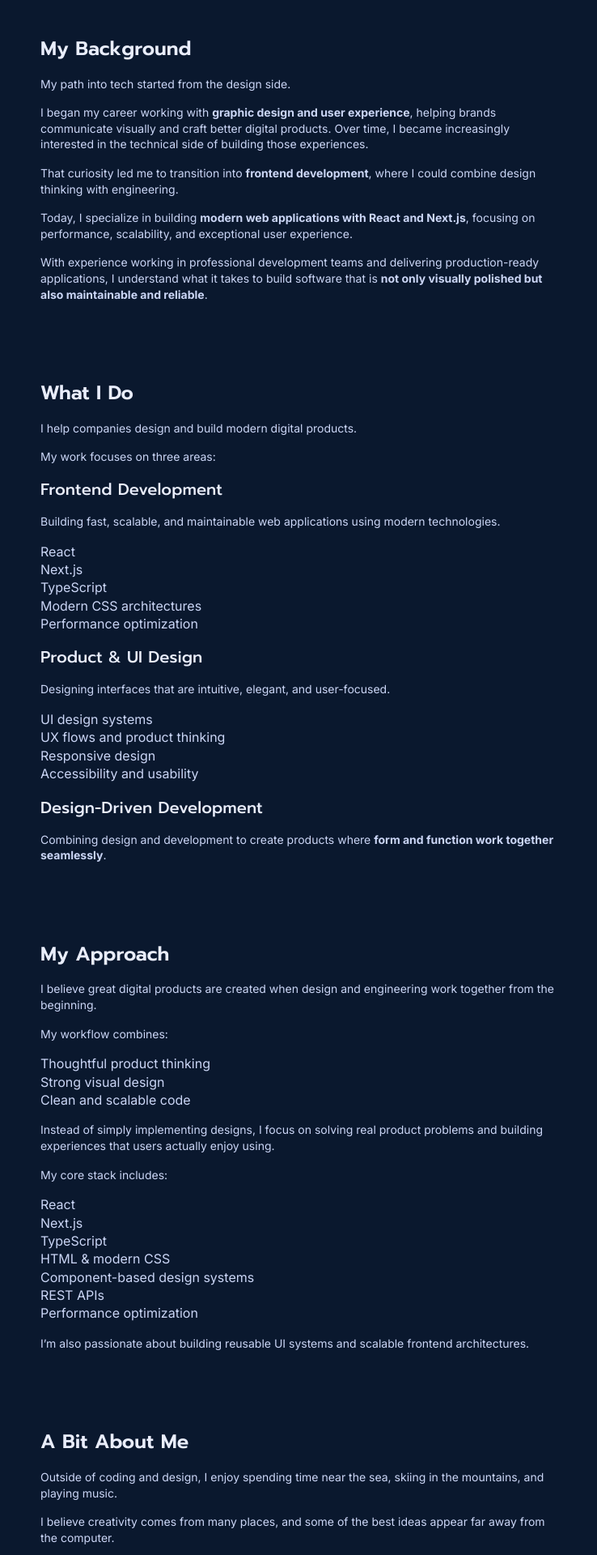
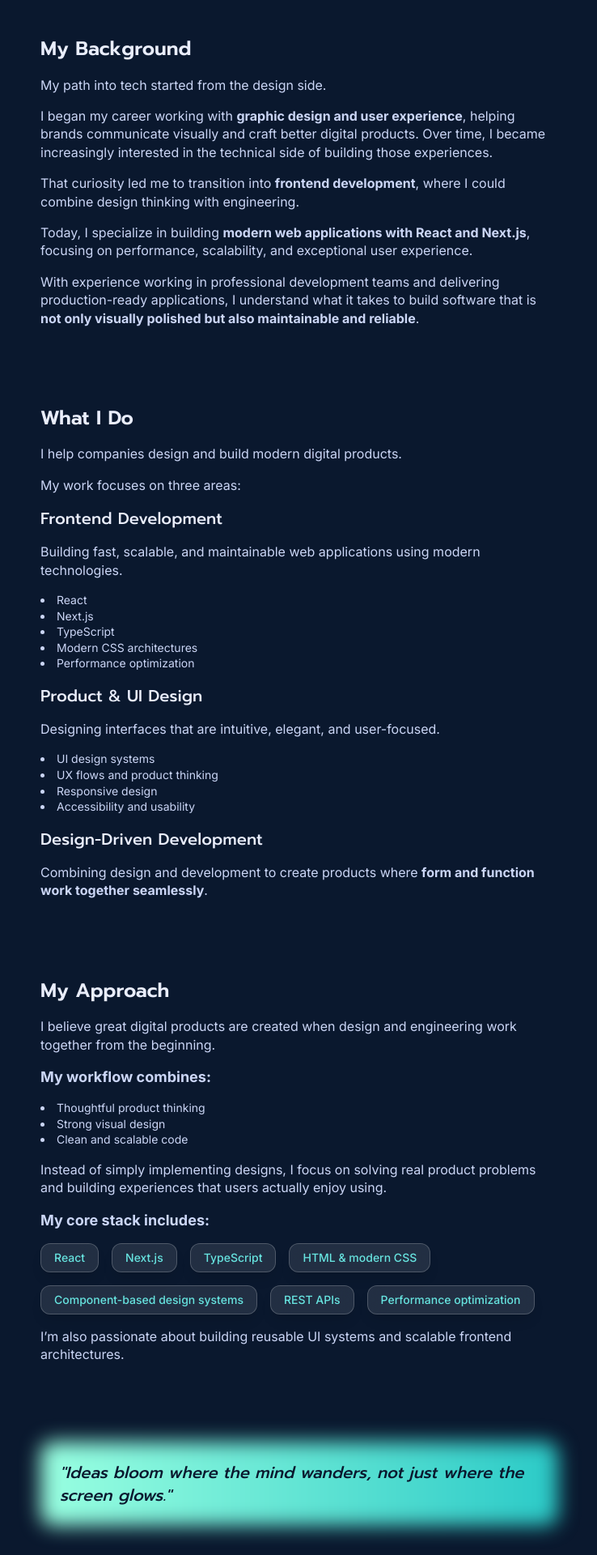
Before and after one commit to Bjornhona/asa-eriksson-portfolio, a Next.js app: page /en/about in a window 1280 px wide. Shown: the part 820-2740 px from the top of the page at 81% size, without its empty margins (270-1008 px from the left). Built offline with nearby package versions, Linux system fonts and the light colour scheme.

Commit message:
About page styled

```diff
--- a/src/app/[locale]/about/page.tsx
+++ b/src/app/[locale]/about/page.tsx
@@ -4,13 +4,15 @@ import { container, fadeInUp } from "@/lib/animations";
 import TitleHoverGlow from "@/components/TitleHoverGlow/TitleHoverGlow";
 import BlendImageFilter from "@/components/BlendImageFilter/BlendImageFilter";
 import { Button } from "@/ui";
+import { MailIcon } from "lucide-react";
 
 const AboutPage = () => {
+  const experience = new Date().getFullYear() - 2019;
+
   return (
     <div className="relative container pt-[64px] pb-12">
-      <div className="relative min-h-screen">
       <motion.div
-          className="relative w-[40vw] h-[40vw] aspect-square overflow-hidden rounded-full ml-auto"
+        className="absolute right-0 w-[40vw] h-[40vw] aspect-square overflow-hidden rounded-full ml-auto z-0"
         variants={fadeInUp}
         initial="initial"
         animate="animate"
@@ -23,7 +25,8 @@ const AboutPage = () => {
           className="-translate-y-4 xs:-translate-y-6 sm:-translate-y-10 md:-translate-y-16"
         />
       </motion.div>
-        <div className="absolute top-0 left-0 z-10 flex min-h-screen max-w-2xl flex-col justify-center py-20 sm:py-24 [text-shadow:0_2px_6px_rgba(0,0,0,0.5)]">
+      <div className="relative">
+        <div className="min-h-screen z-10 flex max-w-2xl flex-col justify-center pb-24 [text-shadow:0_2px_6px_rgba(0,0,0,0.5)]">
           <motion.div
             className="space-y-4 max-w-xs xs:sm:max-w-sm md:max-w-md lg:max-w-lg"
             variants={container}
@@ -40,17 +43,17 @@ const AboutPage = () => {
               performance, and clean architecture.
             </motion.h4>
 
-            <motion.p variants={fadeInUp}>
+            <motion.h6 variants={fadeInUp}>
               With a background in both <strong>design and engineering</strong>,
               I bridge the gap between visual creativity and technical
               execution. My goal is simple: create digital products that are{" "}
               <strong>beautiful, intuitive, and scalable</strong>.
-            </motion.p>
+            </motion.h6>
 
-            <motion.p variants={fadeInUp}>
+            <motion.h6 variants={fadeInUp}>
               I work with companies and startups around the world to transform
               ideas into <strong>high-quality web experiences</strong>.
-            </motion.p>
+            </motion.h6>
           </motion.div>
         </div>
       </div>
@@ -58,30 +61,31 @@ const AboutPage = () => {
         className="space-y-4 max-w-md mx-auto"
         variants={container}
         initial="initial"
-        animate="animate"
+        whileInView="animate"
+        viewport={{ once: true }}
       >
         <motion.h3 variants={fadeInUp}>My Background</motion.h3>
-        <motion.p variants={fadeInUp}>
+        <motion.h6 variants={fadeInUp}>
           My path into tech started from the design side.
-        </motion.p>
-        <motion.p variants={fadeInUp}>
+        </motion.h6>
+        <motion.h6 variants={fadeInUp}>
           I began my career working with{" "}
           <strong>graphic design and user experience</strong>, helping brands
           communicate visually and craft better digital products. Over time, I
           became increasingly interested in the technical side of building those
           experiences.
-        </motion.p>
-        <motion.p variants={fadeInUp}>
+        </motion.h6>
+        <motion.h6 variants={fadeInUp}>
           That curiosity led me to transition into{" "}
           <strong>frontend development</strong>, where I could combine design
           thinking with engineering.
-        </motion.p>
-        <motion.p variants={fadeInUp}>
+        </motion.h6>
+        <motion.h6 variants={fadeInUp}>
           Today, I specialize in building{" "}
           <strong>modern web applications with React and Next.js</strong>,
           focusing on performance, scalability, and exceptional user experience.
-        </motion.p>
-        <motion.p variants={fadeInUp}>
+        </motion.h6>
+        <motion.h6 variants={fadeInUp}>
           With experience working in professional development teams and
           delivering production-ready applications, I understand what it takes
           to build software that is{" "}
@@ -89,29 +93,32 @@ const AboutPage = () => {
             not only visually polished but also maintainable and reliable
           </strong>
           .
-        </motion.p>
+        </motion.h6>
       </motion.div>
 
       <motion.div
         className="space-y-4 max-w-md mx-auto my-24"
         variants={container}
         initial="initial"
-        animate="animate"
+        whileInView="animate"
+        viewport={{ once: true }}
       >
         <motion.h3 variants={fadeInUp}>What I Do</motion.h3>
 
-        <motion.p variants={fadeInUp}>
+        <motion.h6 variants={fadeInUp}>
           I help companies design and build modern digital products.
-        </motion.p>
+        </motion.h6>
 
-        <motion.p variants={fadeInUp}>My work focuses on three areas:</motion.p>
+        <motion.h6 variants={fadeInUp}>
+          My work focuses on three areas:
+        </motion.h6>
 
         <motion.h4 variants={fadeInUp}>Frontend Development</motion.h4>
-        <motion.p variants={fadeInUp}>
+        <motion.h6 variants={fadeInUp}>
           Building fast, scalable, and maintainable web applications using
           modern technologies.
-        </motion.p>
-        <motion.ul variants={fadeInUp}>
+        </motion.h6>
+        <motion.ul variants={fadeInUp} className="list-disc list-inside">
           <motion.li variants={fadeInUp}>React</motion.li>
           <motion.li variants={fadeInUp}>Next.js</motion.li>
           <motion.li variants={fadeInUp}>TypeScript</motion.li>
@@ -120,10 +127,10 @@ const AboutPage = () => {
         </motion.ul>
 
         <motion.h4 variants={fadeInUp}>Product & UI Design</motion.h4>
-        <motion.p variants={fadeInUp}>
+        <motion.h6 variants={fadeInUp}>
           Designing interfaces that are intuitive, elegant, and user-focused.
-        </motion.p>
-        <motion.ul variants={fadeInUp}>
+        </motion.h6>
+        <motion.ul variants={fadeInUp} className="list-disc list-inside">
           <motion.li variants={fadeInUp}>UI design systems</motion.li>
           <motion.li variants={fadeInUp}>
             UX flows and product thinking
@@ -133,90 +140,112 @@ const AboutPage = () => {
         </motion.ul>
 
         <motion.h4 variants={fadeInUp}>Design-Driven Development</motion.h4>
-        <motion.p variants={fadeInUp}>
+        <motion.h6 variants={fadeInUp}>
           Combining design and development to create products where{" "}
           <strong>form and function work together seamlessly</strong>.
-        </motion.p>
+        </motion.h6>
       </motion.div>
 
       <motion.div
         className="space-y-4 max-w-md mx-auto my-24"
         variants={container}
         initial="initial"
-        animate="animate"
+        whileInView="animate"
+        viewport={{ once: true }}
       >
         <motion.h3 variants={fadeInUp}>My Approach</motion.h3>
-        <motion.p variants={fadeInUp}>
+        <motion.h6 variants={fadeInUp}>
           I believe great digital products are created when design and
           engineering work together from the beginning.
-        </motion.p>
+        </motion.h6>
 
-        <motion.p variants={fadeInUp}>My workflow combines:</motion.p>
-        <motion.ul variants={fadeInUp}>
+        <motion.h5 variants={fadeInUp}>
+          <strong>My workflow combines:</strong>
+        </motion.h5>
+        <motion.ul variants={fadeInUp} className="list-disc list-inside">
           <motion.li variants={fadeInUp}>Thoughtful product thinking</motion.li>
           <motion.li variants={fadeInUp}>Strong visual design</motion.li>
           <motion.li variants={fadeInUp}>Clean and scalable code</motion.li>
         </motion.ul>
 
-        <motion.p variants={fadeInUp}>
+        <motion.h6 variants={fadeInUp}>
           Instead of simply implementing designs, I focus on solving real
           product problems and building experiences that users actually enjoy
           using.
-        </motion.p>
+        </motion.h6>
 
-        <motion.p variants={fadeInUp}>My core stack includes:</motion.p>
+        <motion.h5 variants={fadeInUp}>
+          <strong>My core stack includes:</strong>
+        </motion.h5>
+        <motion.div variants={fadeInUp} className="flex flex-wrap gap-4">
+          <Button variant="glass" className="pointer-events-none">
+            React
+          </Button>
+          <Button variant="glass" className="pointer-events-none">
+            Next.js
+          </Button>
+          <Button variant="glass" className="pointer-events-none">
+            TypeScript
+          </Button>
+          <Button variant="glass" className="pointer-events-none">
+            HTML & modern CSS
+          </Button>
+          <Button variant="glass" className="pointer-events-none">
+            Component-based design systems
+          </Button>
+          <Button variant="glass" className="pointer-events-none">
+            REST APIs
+          </Button>
+          <Button variant="glass" className="pointer-events-none">
+            Performance optimization
+          </Button>
+        </motion.div>
 
-        <motion.ul variants={fadeInUp}>
-          <motion.li variants={fadeInUp}>React</motion.li>
-          <motion.li variants={fadeInUp}>Next.js</motion.li>
-          <motion.li variants={fadeInUp}>TypeScript</motion.li>
-          <motion.li variants={fadeInUp}>HTML & modern CSS</motion.li>
-          <motion.li variants={fadeInUp}>
-            Component-based design systems
-          </motion.li>
-          <motion.li variants={fadeInUp}>REST APIs</motion.li>
-          <motion.li variants={fadeInUp}>Performance optimization</motion.li>
-        </motion.ul>
-
-        <motion.p variants={fadeInUp}>
+        <motion.h6 variants={fadeInUp}>
           I’m also passionate about building reusable UI systems and scalable
           frontend architectures.
-        </motion.p>
+        </motion.h6>
+      </motion.div>
+
+      <motion.div
+        className="relative space-y-4 max-w-md mx-auto my-24"
+        variants={container}
+        initial="initial"
+        whileInView="animate"
+        viewport={{ once: true }}
+      >
+        <motion.span
+          variants={fadeInUp}
+          className="absolute inset-0 bg-gradient-to-r from-aqua-400 to-blue-500 rounded-lg blur-md opacity-80 z-0"
+        />
+        <motion.h4
+          variants={fadeInUp}
+          className="relative italic text-background z-10 p-6"
+        >
+          &quot;Ideas bloom where the mind wanders, not just where the screen
+          glows.&quot;
+        </motion.h4>
       </motion.div>
 
       <motion.div
         className="space-y-4 max-w-md mx-auto my-24"
         variants={container}
         initial="initial"
-        animate="animate"
+        whileInView="animate"
+        viewport={{ once: true }}
       >
-        <motion.h3 variants={fadeInUp}>A Bit About Me</motion.h3>
-        <motion.p variants={fadeInUp}>
-          Outside of coding and design, I enjoy spending time near the sea,
-          skiing in the mountains, and playing music.
-        </motion.p>
-        <motion.p variants={fadeInUp}>
-          I believe creativity comes from many places, and some of the best
-          ideas appear far away from the computer.
-        </motion.p>
-      </motion.div>
+        <motion.h6 variants={fadeInUp}>
+          If you’re looking for a developer who understands both{" "}
+          <strong>product design and frontend engineering</strong>, I’d love to
+          hear about your project.
+        </motion.h6>
 
-      <motion.div
-        className="space-y-4 max-w-md mx-auto my-24"
-        variants={container}
-        initial="initial"
-        animate="animate"
-      >
-        <motion.p variants={fadeInUp}>
-          If you’re looking for a developer who understands both product design
-          and frontend engineering, I’d love to hear about your project.
-        </motion.p>
+        <motion.h6 variants={fadeInUp}>
+          Let’s build something great together.
+        </motion.h6>
 
-        <motion.p variants={fadeInUp}>
-          Let’s build something great together.
-        </motion.p>
-
-        <Button href="/contact" variant="glass">
+        <Button variant="glass" href="mailto:info@asaeriksson.com">
+          <MailIcon className="w-4 h-4" />
           Contact Me
         </Button>
       </motion.div>
@@ -225,18 +254,38 @@ const AboutPage = () => {
         className="space-y-4 max-w-md mx-auto my-24"
         variants={container}
         initial="initial"
-        animate="animate"
+        whileInView="animate"
+        viewport={{ once: true }}
       >
         <motion.h3 variants={fadeInUp}>I have worked with</motion.h3>
-        <motion.ul variants={fadeInUp}>
+        <motion.ul variants={fadeInUp} className="list-disc list-inside">
           <motion.li variants={fadeInUp}>Startups</motion.li>
           <motion.li variants={fadeInUp}>Digital products</motion.li>
           <motion.li variants={fadeInUp}>Scalable web applications</motion.li>
           <motion.li variants={fadeInUp}>Design-driven teams</motion.li>
         </motion.ul>
-        <motion.h5 variants={fadeInUp}>
-          5+ years building modern web applications
-        </motion.h5>
+      </motion.div>
+
+      <motion.div
+        className="space-y-4 max-w-md mx-auto my-24"
+        variants={container}
+        initial="initial"
+        whileInView="animate"
+        viewport={{ once: true }}
+      >
+        <motion.h3 variants={fadeInUp}>My long experience counts on</motion.h3>
+        <motion.h6 variants={fadeInUp}>
+          {experience + 5}+ years of graphic design
+          <br />
+          {experience}+ years of frontend development
+          <br />
+          {experience}+ years of product & UI/UX design
+          <br />
+          {experience}+ years of design-driven development
+          <br />
+          {experience}+ years of building scalable web applications
+          <br />
+        </motion.h6>
       </motion.div>
     </div>
   );
--- a/src/components/Navigation/navMenu.ts
+++ b/src/components/Navigation/navMenu.ts
@@ -17,7 +17,7 @@ export const navMenu: NavMenuConfig = {
     { labelKey: "common.about", href: "/about" },
     { labelKey: "common.services", href: "/services" },
     { labelKey: "common.portfolio", href: "/portfolio" },
-    { labelKey: "common.blog", href: "/blog" },
+    // { labelKey: "common.blog", href: "/blog" },
     { labelKey: "common.contact", href: "/contact" },
   ],
 };
--- a/src/styles/globals.css
+++ b/src/styles/globals.css
@@ -56,7 +56,7 @@ h5 {
   font-weight: 400;
 }
 
-h6 {
+h6, li {
   font-size: var(--font-size-sm);
   font-weight: 400;
 }
```
Lines whose indentation alone changed are shown as unchanged.
